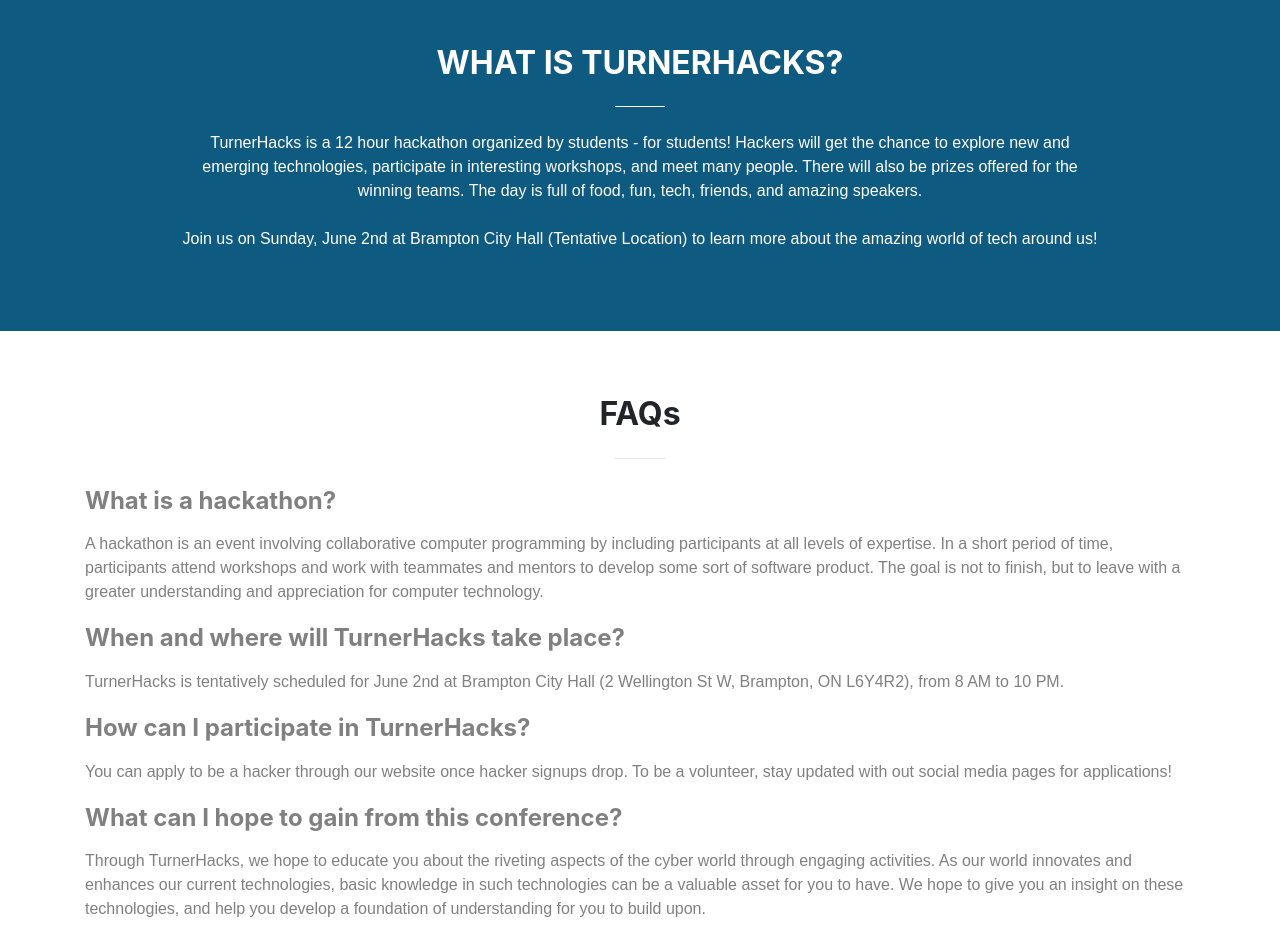
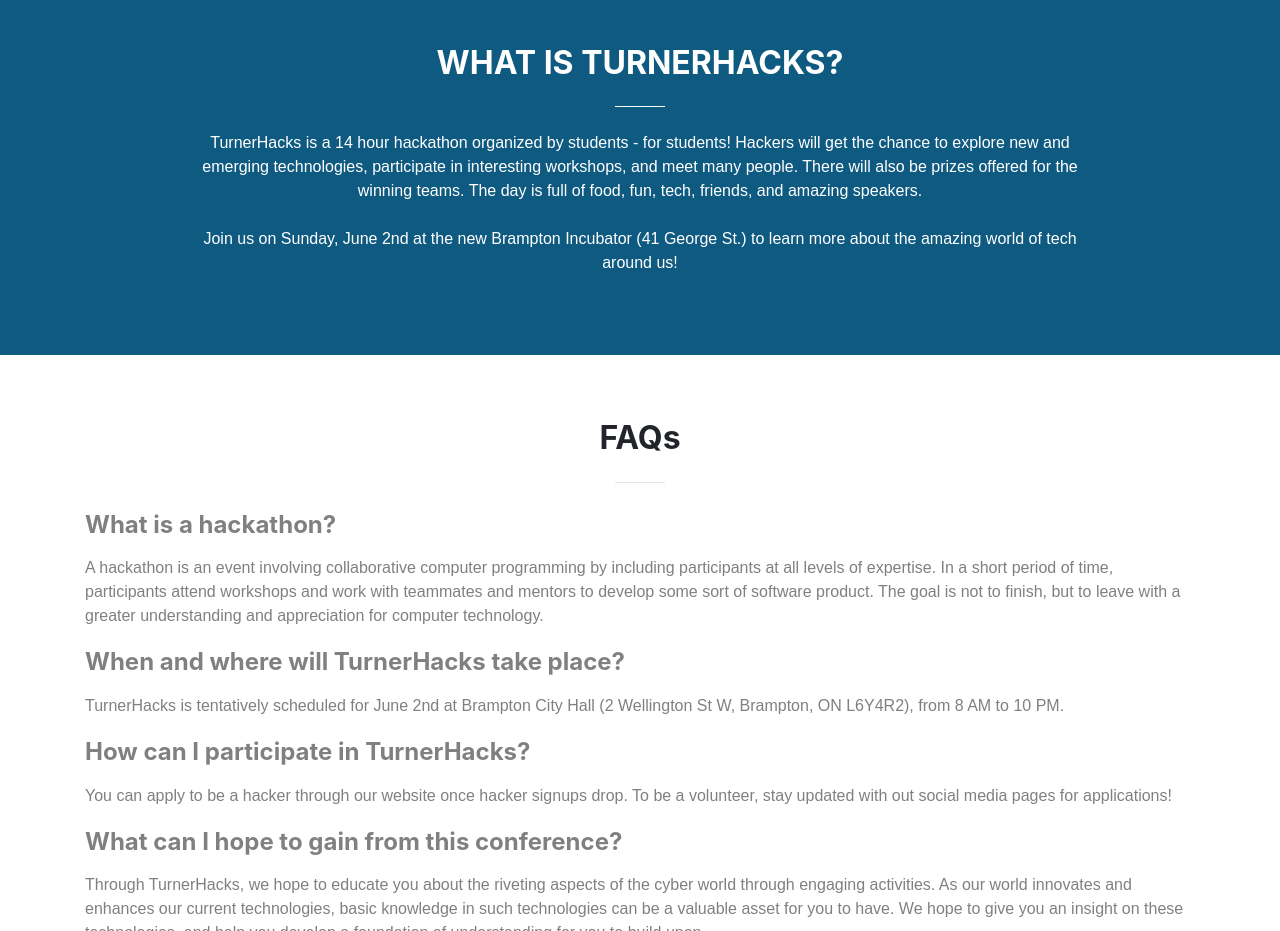
Before and after one commit to TurnerHacks2019/TurnerHacks2019.github.io, a website with bundled scripts: page index.html in a window 1280 px wide. Shown: the part 820-1751 px from the top of the page. Built offline with nearby package versions, Linux system fonts and the light colour scheme; files whose address does not match are found by name.

Commit message:
Update index.html

```diff
--- a/index.html
+++ b/index.html
@@ -102,7 +102,7 @@
           <div class="col-lg-10 mx-auto text-center">
             <h2 class="section-heading text-white"><b>WHAT IS TURNERHACKS?</b></h2>
             <hr class="light my-4">
-            <p class="abouttext">TurnerHacks is a 12 hour hackathon organized by students - for students! Hackers will get the chance to explore new and emerging technologies, participate in interesting workshops, and meet many people. There will also be prizes offered for the winning teams. The day is full of food, fun, tech, friends, and amazing speakers. </br></br>Join us on <b> Sunday, June 2nd at Brampton City Hall (Tentative Location) </b> to learn more about the amazing world of tech around us!</p>
+            <p class="abouttext">TurnerHacks is a 14 hour hackathon organized by students - for students! Hackers will get the chance to explore new and emerging technologies, participate in interesting workshops, and meet many people. There will also be prizes offered for the winning teams. The day is full of food, fun, tech, friends, and amazing speakers. </br></br>Join us on <b> Sunday, June 2nd at the new Brampton Incubator (41 George St.) </b> to learn more about the amazing world of tech around us!</p>
           </div>
         </div>
 
```
